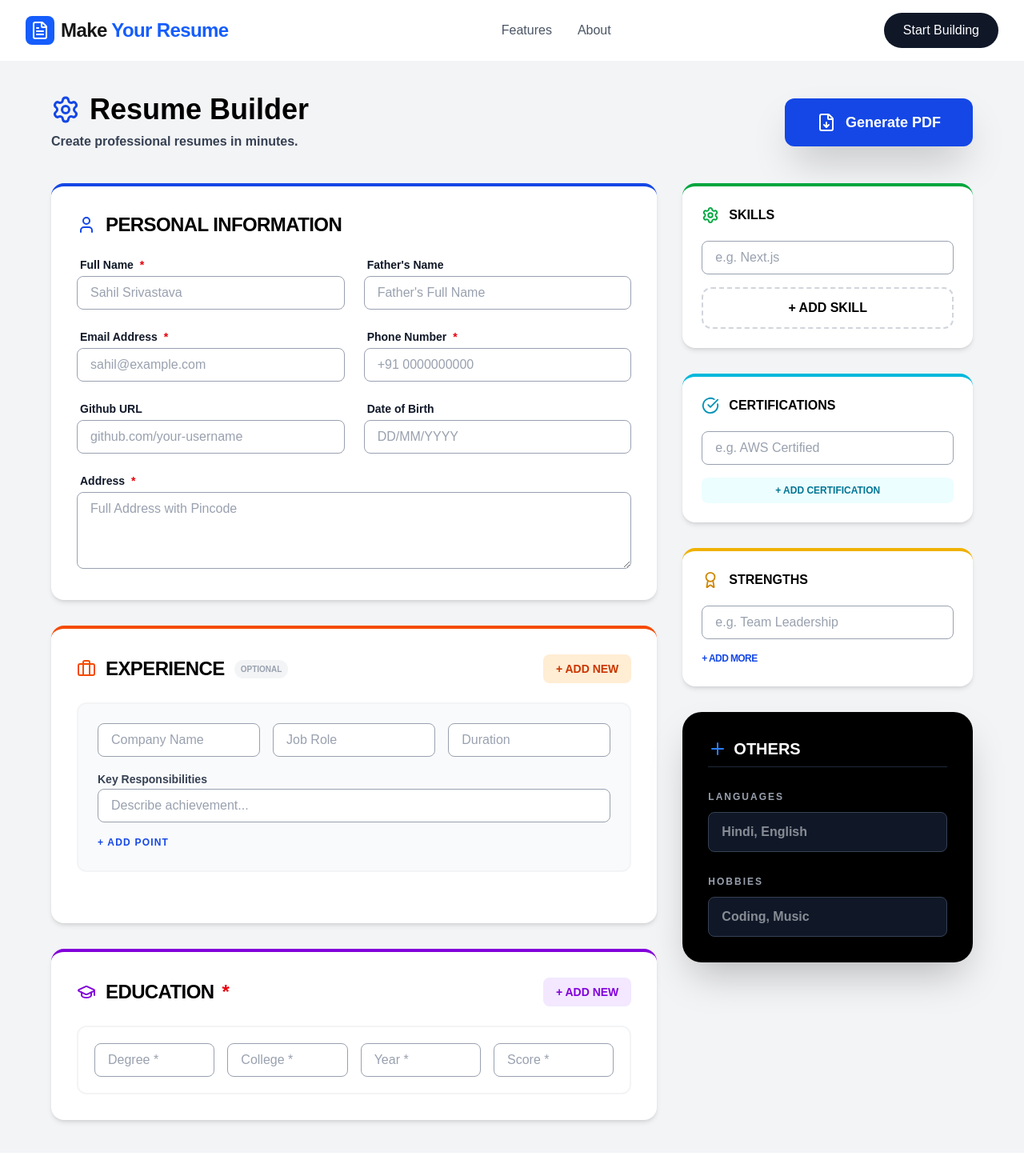
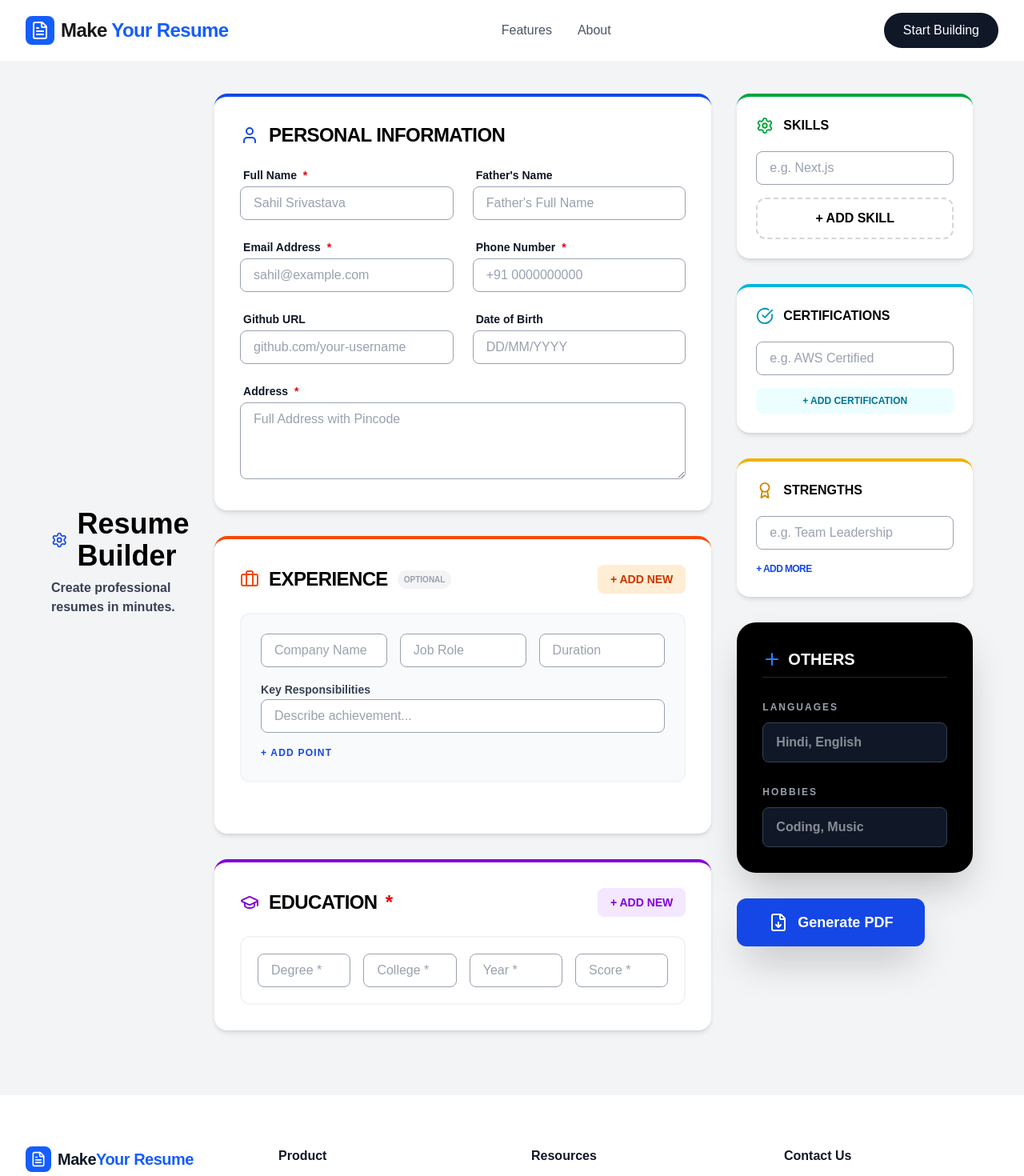
Before and after one commit to kanXer/resume-builder, a Next.js app: page /builder in a window 1280 px wide. Shown: the top 1470 px of the page at 80% size. Built offline with nearby package versions, Linux system fonts and the light colour scheme.

Commit message:
Update page.tsx

```diff
--- a/app/builder/page.tsx
+++ b/app/builder/page.tsx
@@ -141,16 +141,6 @@ export default function ResumeBuilder() {
             </h1>
             <p className="text-gray-700 font-bold mt-2">Create professional resumes in minutes.</p>
           </div>
-
-          <button
-            onClick={generatePDF}
-            disabled={loading}
-            className="bg-blue-700 hover:bg-blue-800 text-white px-10 py-4 rounded-xl font-black text-lg flex items-center gap-3 shadow-2xl transition-all active:scale-95 disabled:opacity-70"
-          >
-            {loading ? <div className="h-6 w-6 border-4 border-white border-t-transparent rounded-full animate-spin" /> : <FileDown size={24} />}
-            {loading ? "Generating..." : "Generate PDF"}
-          </button>
-        </div>
 
         <div className="grid grid-cols-1 lg:grid-cols-12 gap-8">
 
@@ -316,7 +306,15 @@ export default function ResumeBuilder() {
                 </div>
               </div>
             </div>
-
+            <button
+            onClick={generatePDF}
+            disabled={loading}
+            className="bg-blue-700 hover:bg-blue-800 text-white px-10 py-4 rounded-xl font-black text-lg flex items-center gap-3 shadow-2xl transition-all active:scale-95 disabled:opacity-70"
+          >
+            {loading ? <div className="h-6 w-6 border-4 border-white border-t-transparent rounded-full animate-spin" /> : <FileDown size={24} />}
+            {loading ? "Generating..." : "Generate PDF"}
+          </button>
+        </div>
           </div>
         </div>
 
```
